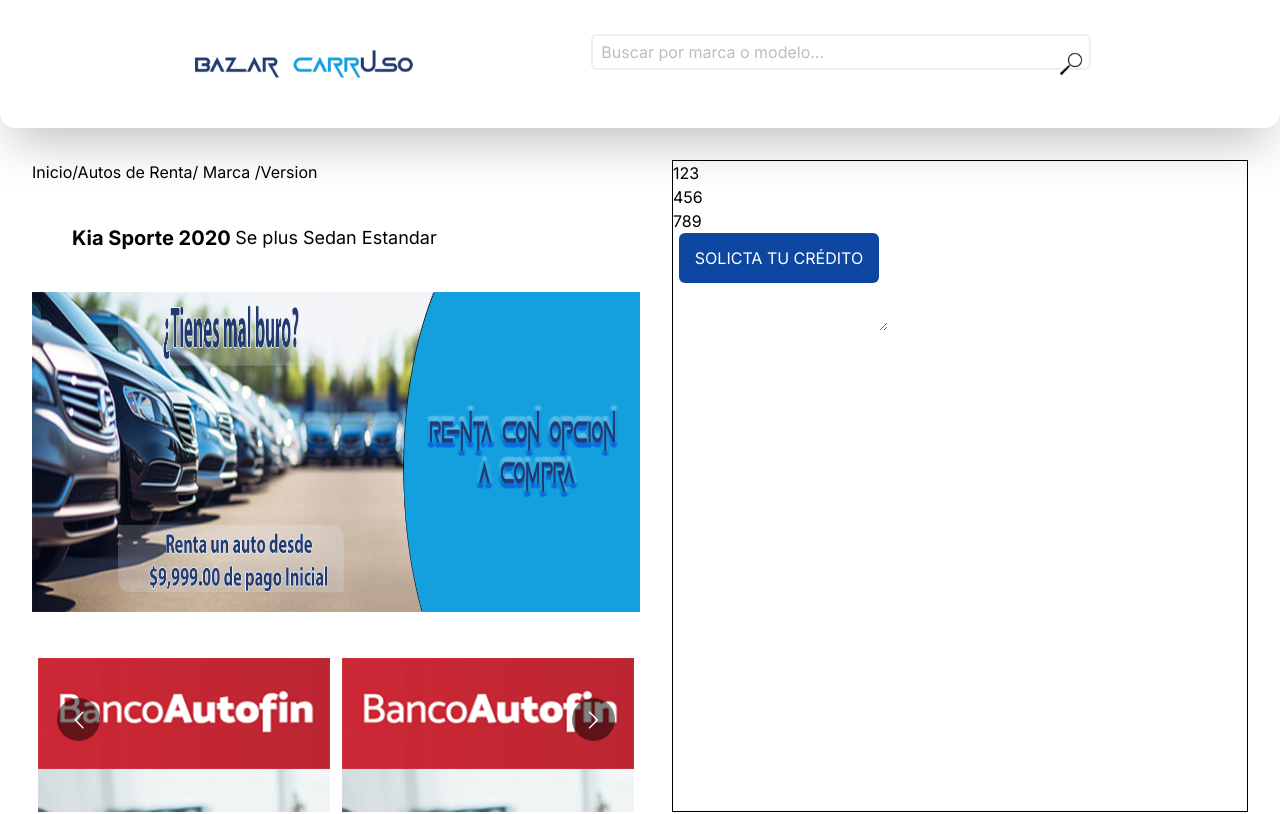
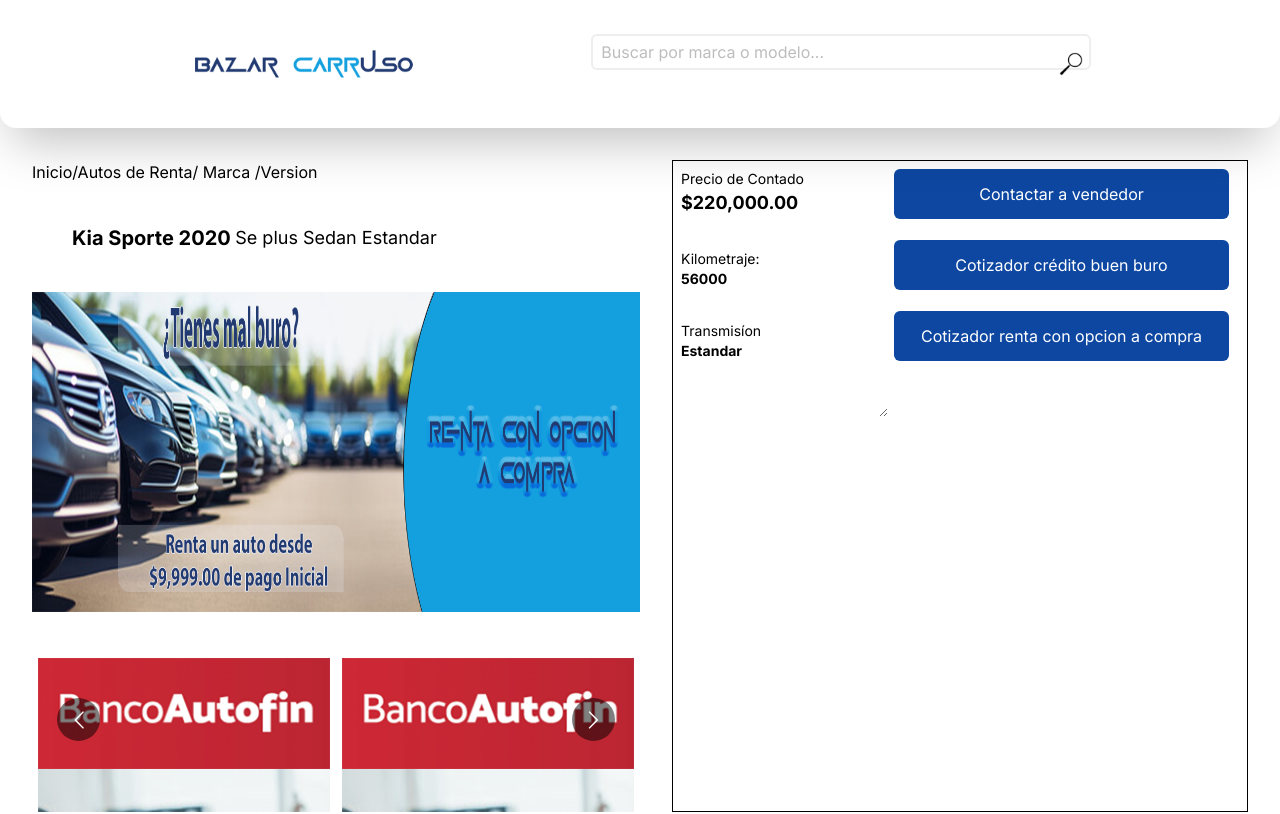
Before and after one commit to Star-Git-oss/BAZAR_CAR_frontend, a React (Vite) app: page /#/view in a window 1280 px wide. Shown: the top 814 px of the page. Built offline with nearby package versions, Linux system fonts and the light colour scheme.

Commit message:
ViewPort content

```diff
--- a/src/pages/ViewPort.jsx
+++ b/src/pages/ViewPort.jsx
@@ -38,7 +38,7 @@
   };
   const handleSolictaClick = () => {
     console.log("handleSolictaClick");
-  }
+  };
   return (
     <>
       <NavSmall />
@@ -74,18 +74,51 @@
           </div>
         </div>
         <div className="w-1/2 border-[1px] border-black">
-          <div>
-            <div>
-              <div>123</div>
-              <div>456</div>
-              <div>789</div>
+          <div className="flex flex-row h-52 gap-8 p-2">
+            <div className="w-1/3 h-full justify-between flex flex-col">
+              <div className="">
+                <p className="w-full text-left text-sm text-sky-900">
+                  Precio de Contado
+                </p>
+                <p className="w-full text-left text-md md:text-lg font-bold">
+                  $220,000.00
+                </p>
+              </div>
+              <div className="">
+                <p className="w-full text-left text-sm md:text-md">
+                  Kilometraje:
+                </p>
+                <p className="w-full text-left text-sm md:text-md font-bold">
+                  56000
+                </p>
+              </div>
+              <div className="">
+                <p className="w-full text-left text-sm md:text-md">
+                  Transmisíon
+                </p>
+                <p className="w-full text-left text-sm md:text-md font-bold">
+                  Estandar
+                </p>
+              </div>
             </div>
-            <div>
+            <div className="w-2/3 flex flex-col justify-between pr-4">
               <button
-                className="w-[200px] h-[50px] ml-[6px] bg-blue-900 rounded-md text-white"
+                className="w-full h-[50px] ml-[6px] bg-blue-900 rounded-md text-white"
                 onClick={handleSolictaClick}
               >
-                SOLICTA TU CRÉDITO
+                Contactar a vendedor
+              </button>
+              <button
+                className="w-full h-[50px] ml-[6px] bg-blue-900 rounded-md text-white"
+                onClick={handleSolictaClick}
+              >
+                Cotizador crédito buen buro
+              </button>
+              <button
+                className="w-full h-[50px] ml-[6px] bg-blue-900 rounded-md text-white"
+                onClick={handleSolictaClick}
+              >
+                Cotizador renta con opcion a compra
               </button>
             </div>
           </div>
```
